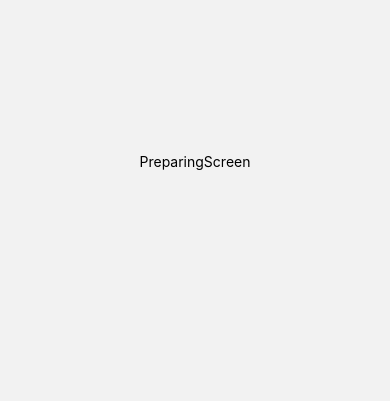
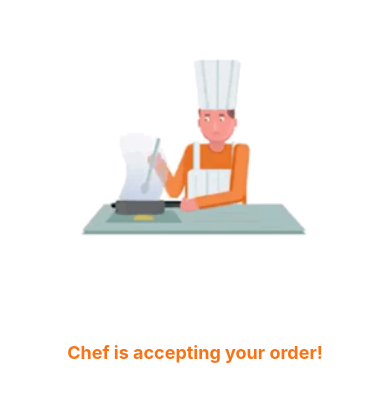
Before and after one commit to mchtkuk/Cooked-app, a React Native app: screen /Preparing in a window 390 px wide. Shown: the part 261-662 px from the top of the page. Built offline with nearby package versions, Linux system fonts and the light colour scheme; no server answers.

Commit message:
preparing order progress

```diff
--- a/package.json
+++ b/package.json
@@ -21,6 +21,7 @@
     "react": "18.2.0",
     "react-dom": "18.2.0",
     "react-native": "0.72.5",
+    "react-native-animatable": "^1.3.3",
     "react-native-heroicons": "^3.2.0",
     "react-native-safe-area-context": "4.6.3",
     "react-native-screens": "~3.22.0",
--- a/screens/PreparingScreen.js
+++ b/screens/PreparingScreen.js
@@ -1,10 +1,21 @@
 import { View, Text, SafeAreaView } from 'react-native'
+import * as Animatable from 'react-native-animatable';
 import React from 'react'
 
 const PreparingScreen = () => {
   return (
-    <SafeAreaView className="justify-center items-center flex-1">
-      <Text>PreparingScreen</Text>
+    <SafeAreaView className="justify-center items-center flex-1 bg-white">
+      <Animatable.Image
+      source={require("../public/image.gif")}
+      animation="slideInUp"
+      iterationCount={1}
+      className="w-96 h-96"
+      />
+      <Animatable.Text
+      animation="slideInUp"
+      iterationCount={1}
+      className="text-lg font-bold text-orange-500 text-center"
+      >Chef is accepting your order!</Animatable.Text>
     </SafeAreaView>
   )
 }
```
Also changed, not shown: public/image.gif (added), 1 other file (tests, documents, lock files or other folders).
